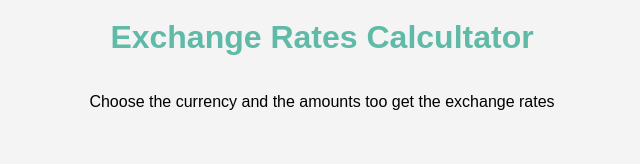
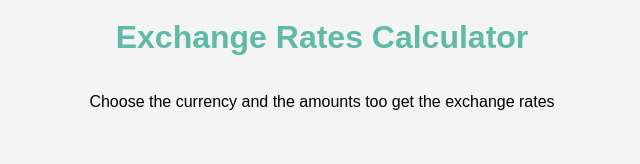
Before and after one commit to Tim254/exchange-rate-calc, a plain HTML site: page index.html in a window 1280 px wide. Shown: the part 331-495 px from the top of the page, 318-958 px from the left. Drawn offline with Linux system fonts and the light colour scheme; no server answers.

Commit message:
exchange-rate calculator

```diff
--- a/index.html
+++ b/index.html
@@ -9,7 +9,7 @@
 </head>
 <body>
     <img src="./assests/money.png" alt="money-img">
-    <h1>Exchange Rates Calcultator</h1>
+    <h1>Exchange Rates Calculator</h1>
     <p>Choose the currency and the amounts too get the exchange rates</p>
     <div class="container">
         <div class="currency">
```
